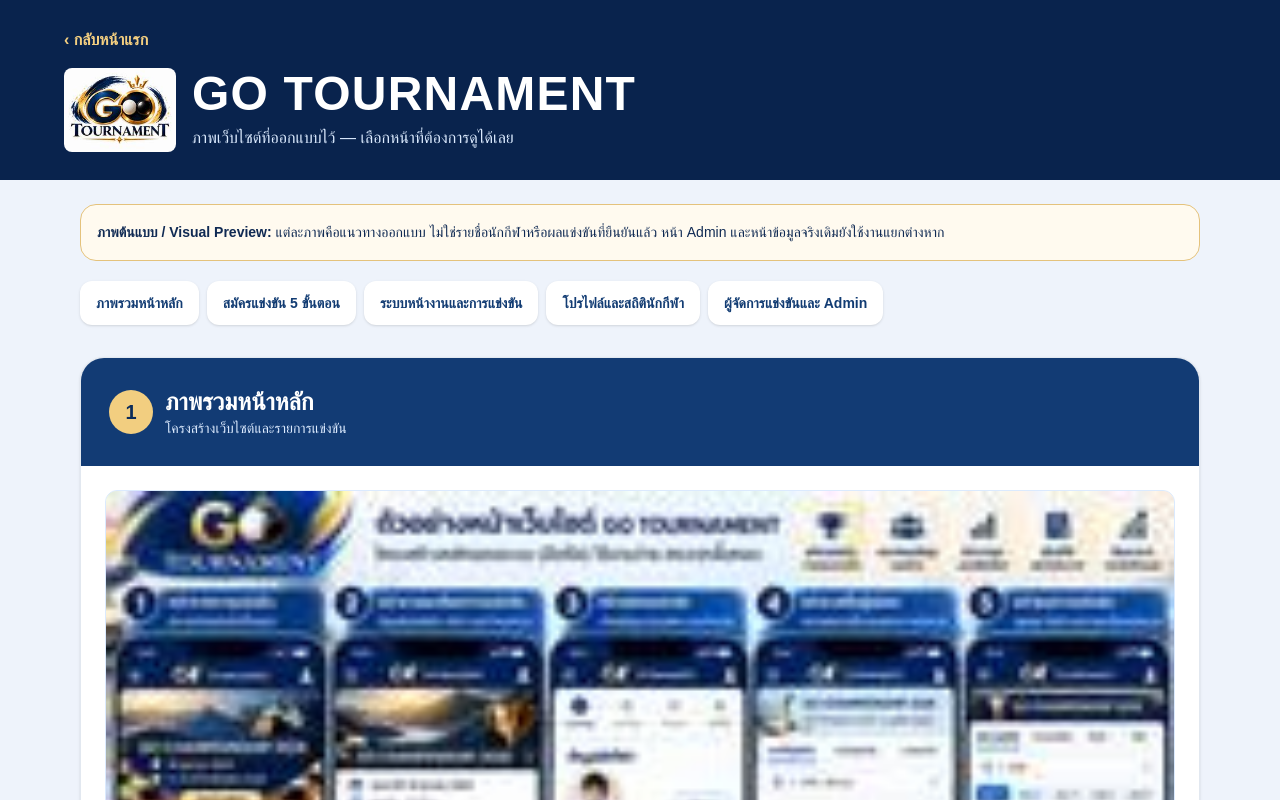
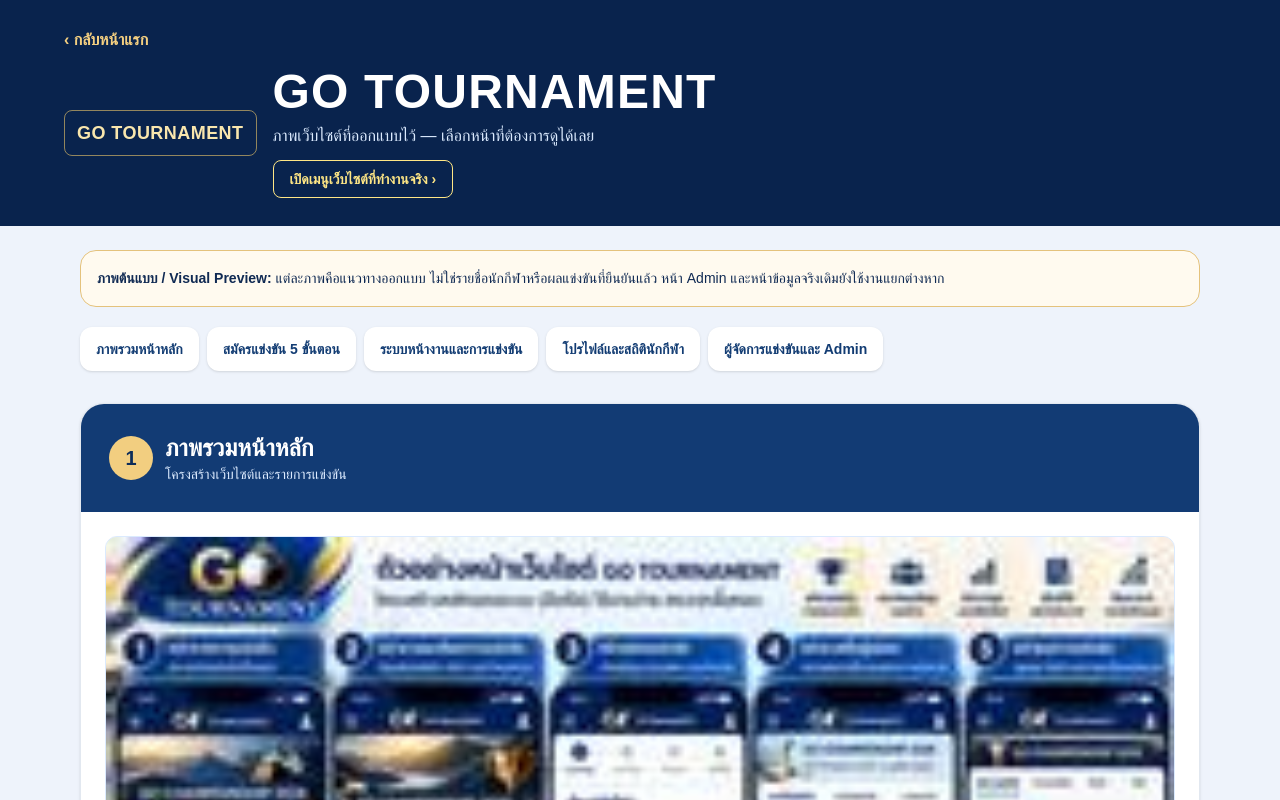
Before and after one commit to sawitree2168-sys/go-competition, a Next.js app: page /visual-overview in a window 1280 px wide. Shown: the top 800 px of the page. Built offline with nearby package versions, Linux system fonts and the light colour scheme; no server answers.

Commit message:
fix: eliminate incorrect mock logo from visual overview; use official published brand slot

```diff
--- a/app/visual-overview/page.tsx
+++ b/app/visual-overview/page.tsx
@@ -1,17 +1,16 @@
 import Link from "next/link";
 import {visualGroups,visualImages} from "./visual-data";
 import {VisualImage} from "./VisualImage";
+import {SiteOfficialLogo} from "../components/SiteHeroMedia";
 export default function VisualOverview(){
  return <main className="min-h-screen bg-[#eef3fb] text-[#102a53]">
   <header className="bg-[#09234d] px-4 py-7 text-white">
    <div className="mx-auto max-w-6xl">
     <Link href="/" className="font-bold text-[#f4cf80]">‹ กลับหน้าแรก</Link>
     <div className="mt-4 flex items-center gap-4">
-     <div className="hidden w-28 overflow-hidden rounded-lg bg-white sm:block">
-      <VisualImage local={visualImages.logo.local} fallback={visualImages.logo.fallback} alt="GO TOURNAMENT"/>
-     </div>
+     <div className="hidden sm:block"><SiteOfficialLogo/></div>
      <div><h1 className="text-3xl font-black tracking-wide sm:text-5xl">GO TOURNAMENT</h1>
-     <p className="mt-2 text-blue-100">ภาพเว็บไซต์ที่ออกแบบไว้ — เลือกหน้าที่ต้องการดูได้เลย</p></div>
+     <p className="mt-2 text-blue-100">ภาพเว็บไซต์ที่ออกแบบไว้ — เลือกหน้าที่ต้องการดูได้เลย</p><Link href="/site-map" className="mt-3 inline-block rounded-lg border border-amber-200 px-4 py-2 text-sm font-bold text-amber-200">เปิดเมนูเว็บไซต์ที่ทำงานจริง ›</Link></div>
     </div>
    </div>
   </header>
```
